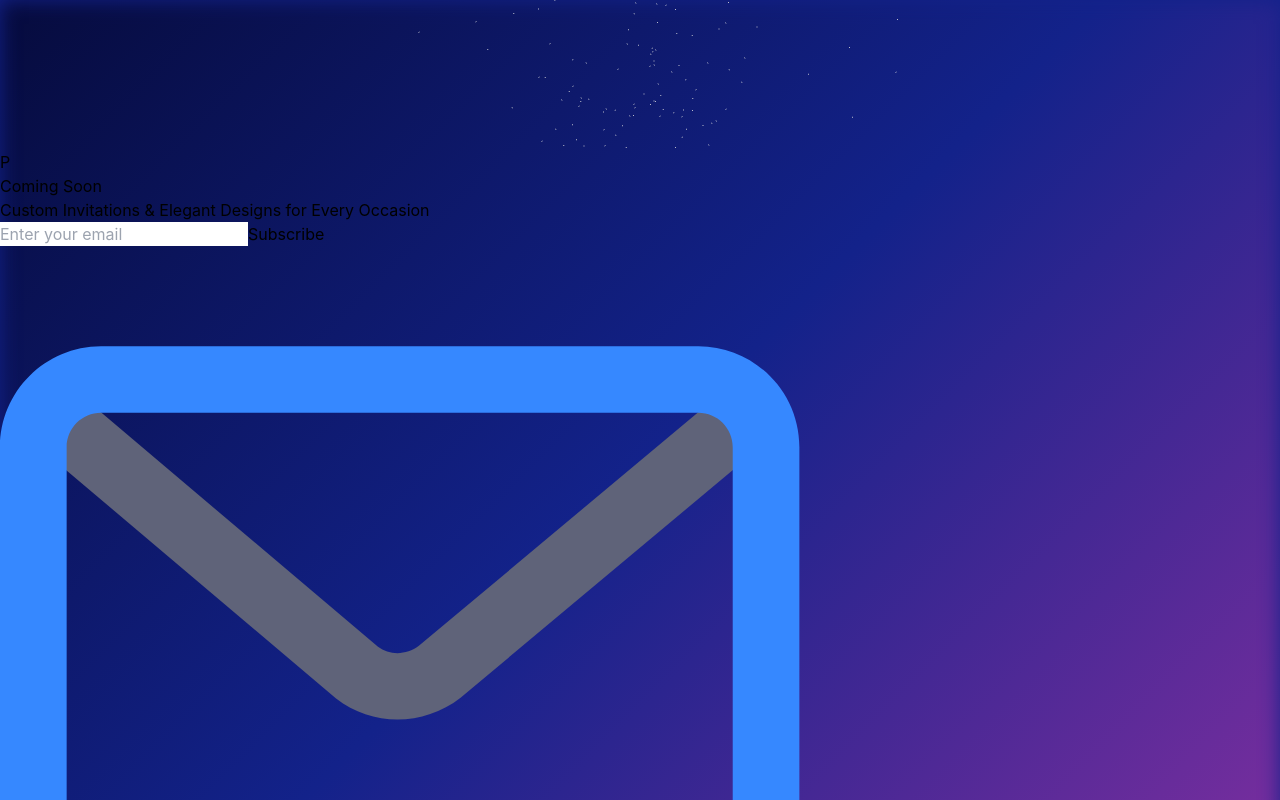
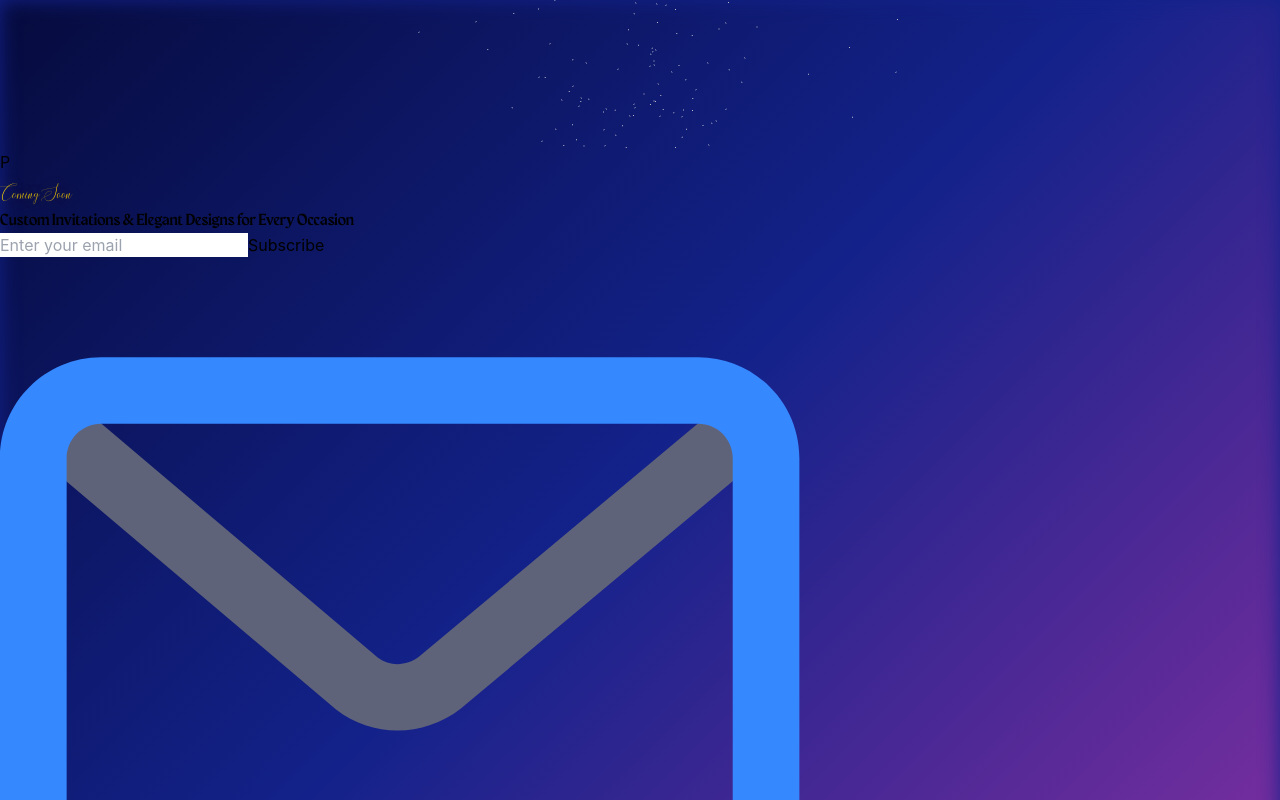
Before and after one commit to smgusain24/pyaarkepatr.com, a Next.js app: page / in a window 1280 px wide. Shown: the top 800 px of the page. Built offline with nearby package versions, Linux system fonts and the light colour scheme.

Commit message:
New changes pushing to main

```diff
--- a/src/app/globals.css
+++ b/src/app/globals.css
@@ -32,3 +32,18 @@ body {
 ::-webkit-scrollbar-thumb:hover {
   background: rgba(255, 255, 255, 0.5);
 }
+
+
+@font-face {
+  font-family: 'Maragsa';
+  src: url('/fonts/Maragsa.otf') format('opentype');
+  font-weight: normal;
+  font-style: normal;
+}
+
+@font-face {
+  font-family: 'Sahitya';
+  src: url('/fonts/Sahitya.ttf') format('truetype');
+  font-weight: normal;
+  font-style: normal;
+}
--- a/src/app/page.tsx
+++ b/src/app/page.tsx
@@ -186,11 +186,26 @@ export default function ComingSoon() {
           animate={{ opacity: 1, y: 0 }}
           transition={{ duration: 1, delay: 0.5 }}
           className="text-5xl sm:text-6xl md:text-8xl font-bold mb-6 tracking-tight"
+          style={{
+            fontFamily: 'Sahitya, serif',
+            background: 'linear-gradient(90deg, #FFD700, #FFA500, #FF4500)',
+            backgroundClip: 'text',
+            WebkitBackgroundClip: 'text',
+            color: 'transparent',
+            WebkitTextFillColor: 'transparent',
+            textShadow: '0 0 15px rgba(255,165,0,0.4)',
+            lineHeight: '1.2',
+            paddingTop: '0.5em',
+            paddingBottom: '0.5em',
+            overflow: 'visible'
+          }}
         >
-          <span className="block bg-gradient-to-r from-[#FFD700] via-[#FFA500] to-[#FF4500] bg-clip-text text-transparent">
-            Coming&nbsp;Soon
-          </span>
+          Coming&nbsp;Soon
         </motion.h1>
+
+
+
+
 
         {/* Subtitle */}
         <motion.p
@@ -198,9 +213,13 @@ export default function ComingSoon() {
           animate={{ opacity: 1, y: 0 }}
           transition={{ duration: 0.8, delay: 0.8 }}
           className="text-xl md:text-2xl text-white/80 mb-12 max-w-2xl leading-relaxed"
+          style={{
+            fontFamily: 'Maragsa, sans-serif'
+          }}
         >
           Custom Invitations & Elegant Designs for Every Occasion
         </motion.p>
+
         {/* Email signup */}
         <NewsLetterSubscribe />
 
```
